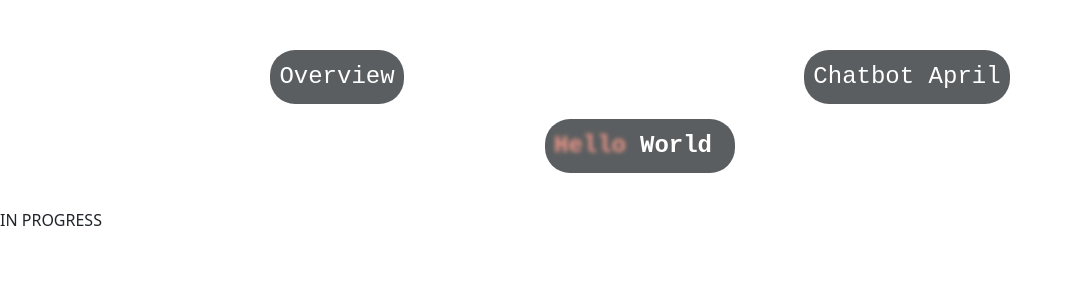
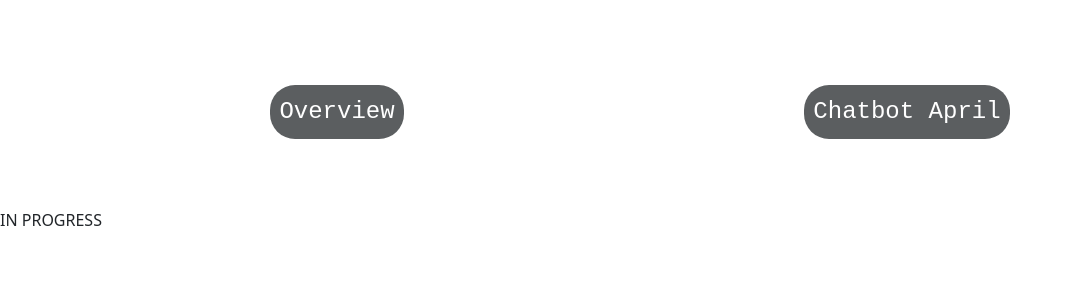
Before and after one commit to dkimb0526/my-web-portfolio, a React (Create React App) app: page /chatbot-april in a window 1280 px wide. Shown: the top 300 px of the page, without its empty margins (0-1073 px from the left). Built offline with nearby package versions, Linux system fonts and the light colour scheme.

Commit message:
minor visual update

```diff
--- a/src/components/layouts/MainNavigation.js
+++ b/src/components/layouts/MainNavigation.js
@@ -1,7 +1,7 @@
 import { Link } from "react-router-dom";
 
 import classes from "./MainNavigation.module.css";
-import TextAnimation from "./TextAnimation";
+//import TextAnimation from "./TextAnimation";
 
 import "bootstrap/dist/css/bootstrap.min.css";
 import Row from "react-bootstrap/Row";
@@ -24,15 +24,6 @@ function MainNavigation() {
             </div>
           </Col>
         </Row>
-        <div className={classes.topbuffer}>
-          <Row className="justify-content-md-center">
-            <Col md="auto">
-              <div className={classes.bg}>
-                <TextAnimation />
-              </div>
-            </Col>
-          </Row>
-        </div>
       </Container>
     </div>
   );
--- a/src/components/pdf/Pdf.module.css
+++ b/src/components/pdf/Pdf.module.css
@@ -13,7 +13,7 @@
 }
 
 .text {
-  color: #ec9688;
+  color: #fff;
   font-size: 25px;
   font-family: "Major Mono Display", monospace;
 }
@@ -34,6 +34,7 @@
   font-size: 25px;
   font-weight: bolder;
   font-family: "Major Mono Display", monospace;
+  text-align: center;
 }
 
 .row_section {
@@ -53,3 +54,7 @@
 .jasonlink:hover {
   color: #fff;
 }
+
+.icon {
+  color: #fff;
+}
--- a/src/components/pdf/PdfOverview.js
+++ b/src/components/pdf/PdfOverview.js
@@ -3,12 +3,15 @@ import Container from "react-bootstrap/Container";
 import Col from "react-bootstrap/Col";
 import { Link } from "react-router-dom";
 import classes from "./Pdf.module.css";
+import { FontAwesomeIcon } from "@fortawesome/react-fontawesome";
+import { faFileDownload } from "@fortawesome/free-solid-svg-icons";
 
 function PdfOverview() {
   return (
     <section className={classes.section}>
       <Container>
         <Row className="justify-content-md-center">
+          <Col md="auto"></Col>
           <Col md="auto" className={classes.button}>
             <Link
               to="Resume.pdf"
@@ -16,6 +19,11 @@ function PdfOverview() {
               download
               className={classes.text}
             >
+              <FontAwesomeIcon
+                icon={faFileDownload}
+                size="1x"
+                className={classes.icon}
+              />
               Resume
             </Link>
           </Col>
```
